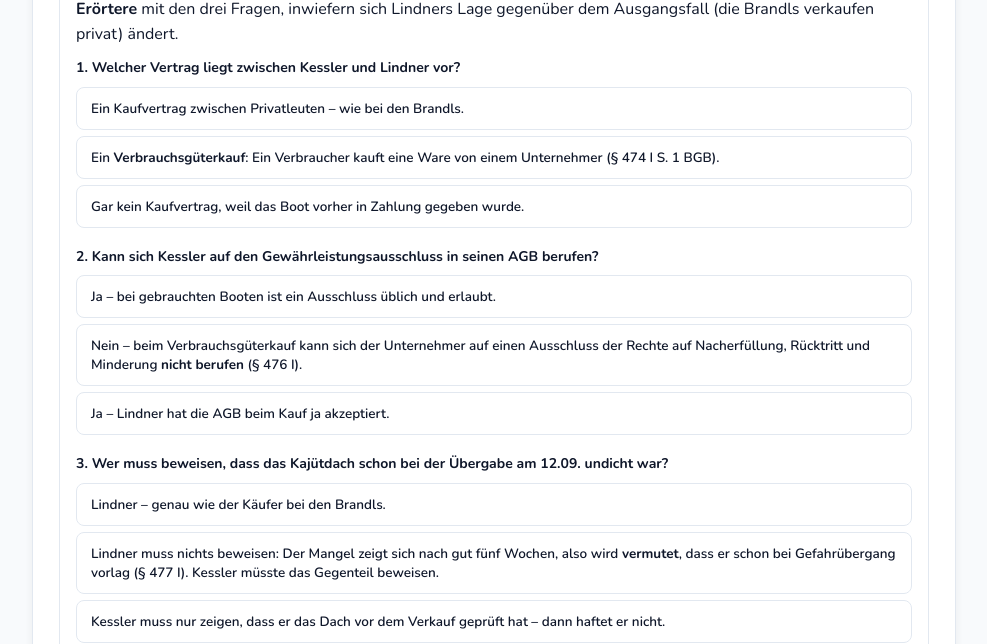
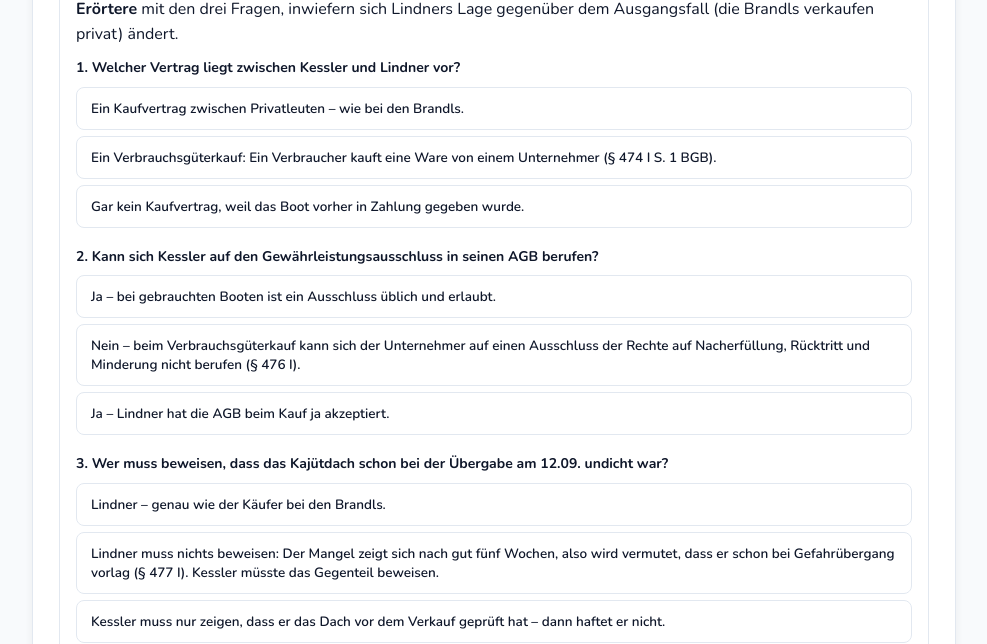
Before and after one commit to Georg-KI/WR-13-Recht, a plain HTML site: page wr_q13_1-1-11_nacherfuellung.html in a window 1280 px wide. Shown: the part 1180-1824 px from the top of the page, without its empty margins (146-1133 px from the left). Drawn offline with nearby package versions, Linux system fonts and the light colour scheme.

Commit message:
Fix HTML formatting in quiz options

```diff
--- a/wr_q13_1-1-11_nacherfuellung.html
+++ b/wr_q13_1-1-11_nacherfuellung.html
@@ -1023,7 +1023,7 @@ body.version-b .print-bar{display:flex;}
         <div class="quiz-prompt">1. Welcher Vertrag liegt zwischen Kessler und Lindner vor?</div>
         <div class="quiz-opts">
           <button class="quiz-opt" data-correct="0">Ein Kaufvertrag zwischen Privatleuten – wie bei den Brandls.</button>
-          <button class="quiz-opt" data-correct="1">Ein <strong>Verbrauchsgüterkauf</strong>: Ein Verbraucher kauft eine Ware von einem Unternehmer (§&nbsp;474 I S.&nbsp;1 BGB).</button>
+          <button class="quiz-opt" data-correct="1">Ein Verbrauchsgüterkauf: Ein Verbraucher kauft eine Ware von einem Unternehmer (§&nbsp;474 I S.&nbsp;1 BGB).</button>
           <button class="quiz-opt" data-correct="0">Gar kein Kaufvertrag, weil das Boot vorher in Zahlung gegeben wurde.</button>
         </div>
         <div class="quiz-feedback"></div>
@@ -1034,7 +1034,7 @@ body.version-b .print-bar{display:flex;}
         <div class="quiz-prompt">2. Kann sich Kessler auf den Gewährleistungsausschluss in seinen AGB berufen?</div>
         <div class="quiz-opts">
           <button class="quiz-opt" data-correct="0">Ja – bei gebrauchten Booten ist ein Ausschluss üblich und erlaubt.</button>
-          <button class="quiz-opt" data-correct="1">Nein – beim Verbrauchsgüterkauf kann sich der Unternehmer auf einen Ausschluss der Rechte auf Nacherfüllung, Rücktritt und Minderung <strong>nicht berufen</strong> (§&nbsp;476 I).</button>
+          <button class="quiz-opt" data-correct="1">Nein – beim Verbrauchsgüterkauf kann sich der Unternehmer auf einen Ausschluss der Rechte auf Nacherfüllung, Rücktritt und Minderung nicht berufen (§&nbsp;476 I).</button>
           <button class="quiz-opt" data-correct="0">Ja – Lindner hat die AGB beim Kauf ja akzeptiert.</button>
         </div>
         <div class="quiz-feedback"></div>
@@ -1045,7 +1045,7 @@ body.version-b .print-bar{display:flex;}
         <div class="quiz-prompt">3. Wer muss beweisen, dass das Kajütdach schon bei der Übergabe am 12.09. undicht war?</div>
         <div class="quiz-opts">
           <button class="quiz-opt" data-correct="0">Lindner – genau wie der Käufer bei den Brandls.</button>
-          <button class="quiz-opt" data-correct="1">Lindner muss nichts beweisen: Der Mangel zeigt sich nach gut fünf Wochen, also wird <strong>vermutet</strong>, dass er schon bei Gefahrübergang vorlag (§&nbsp;477 I). Kessler müsste das Gegenteil beweisen.</button>
+          <button class="quiz-opt" data-correct="1">Lindner muss nichts beweisen: Der Mangel zeigt sich nach gut fünf Wochen, also wird vermutet, dass er schon bei Gefahrübergang vorlag (§&nbsp;477 I). Kessler müsste das Gegenteil beweisen.</button>
           <button class="quiz-opt" data-correct="0">Kessler muss nur zeigen, dass er das Dach vor dem Verkauf geprüft hat – dann haftet er nicht.</button>
         </div>
         <div class="quiz-feedback"></div>
```
